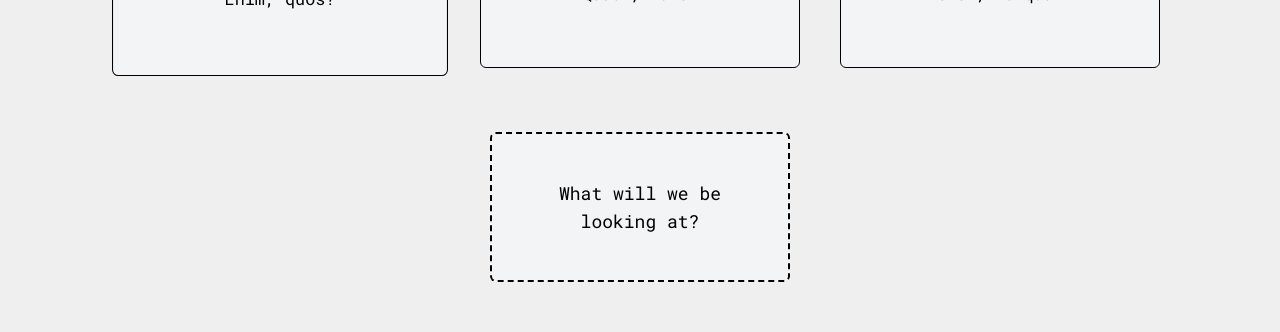
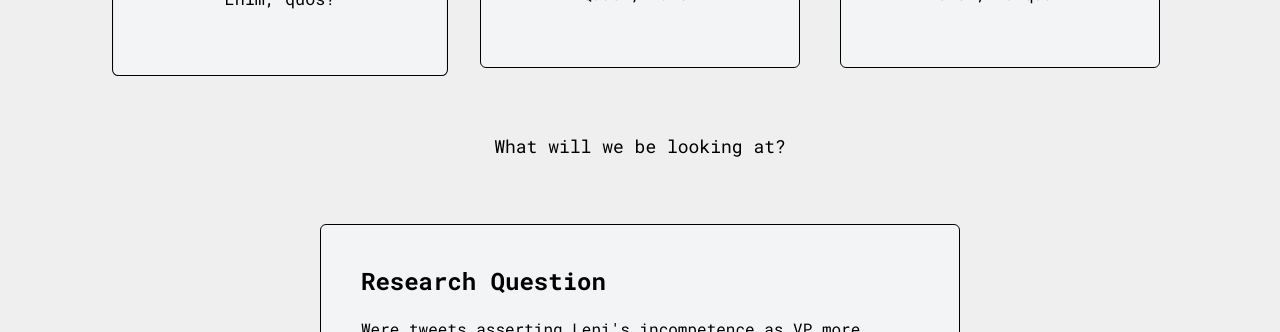
Before and after one commit to daryll-ko/cs132-portfolio, a React (Vite) app: page / in a window 1280 px wide. Shown: the part 1380-1712 px from the top of the page. Built offline with nearby package versions, Linux system fonts and the light colour scheme.

Commit message:
deprecate: remove dynamic perspective component

```diff
--- a/src/components/Overview.tsx
+++ b/src/components/Overview.tsx
@@ -71,21 +71,9 @@ function Overview() {
           </motion.div>
         ))}
       </div>
-      <motion.div
-        className="mx-auto mb-16 flex h-[150px] w-[300px] items-center justify-center rounded-md border-2 border-dashed border-black bg-gray-100"
-        onMouseMove={handleMouse}
-        onMouseLeave={resetMouse}
-        style={{ perspective: 300 }}
-      >
-        <motion.div
-          className="flex h-[100px] w-[200px] items-center justify-center"
-          style={{ rotateX, rotateY }}
-        >
-          <motion.p className="text-center text-lg">
-            What will we be looking at?
-          </motion.p>
-        </motion.div>
-      </motion.div>
+      <p className="my-16 text-center text-lg">
+        What will we be looking at?
+      </p>
       <div className="flex flex-col items-center gap-10">
         <div className="w-full rounded-md border border-solid border-black bg-gray-100 py-10 px-10 md:max-w-[40rem]">
           <h3 className="mb-5 text-2xl font-bold">Research Question</h3>
```
